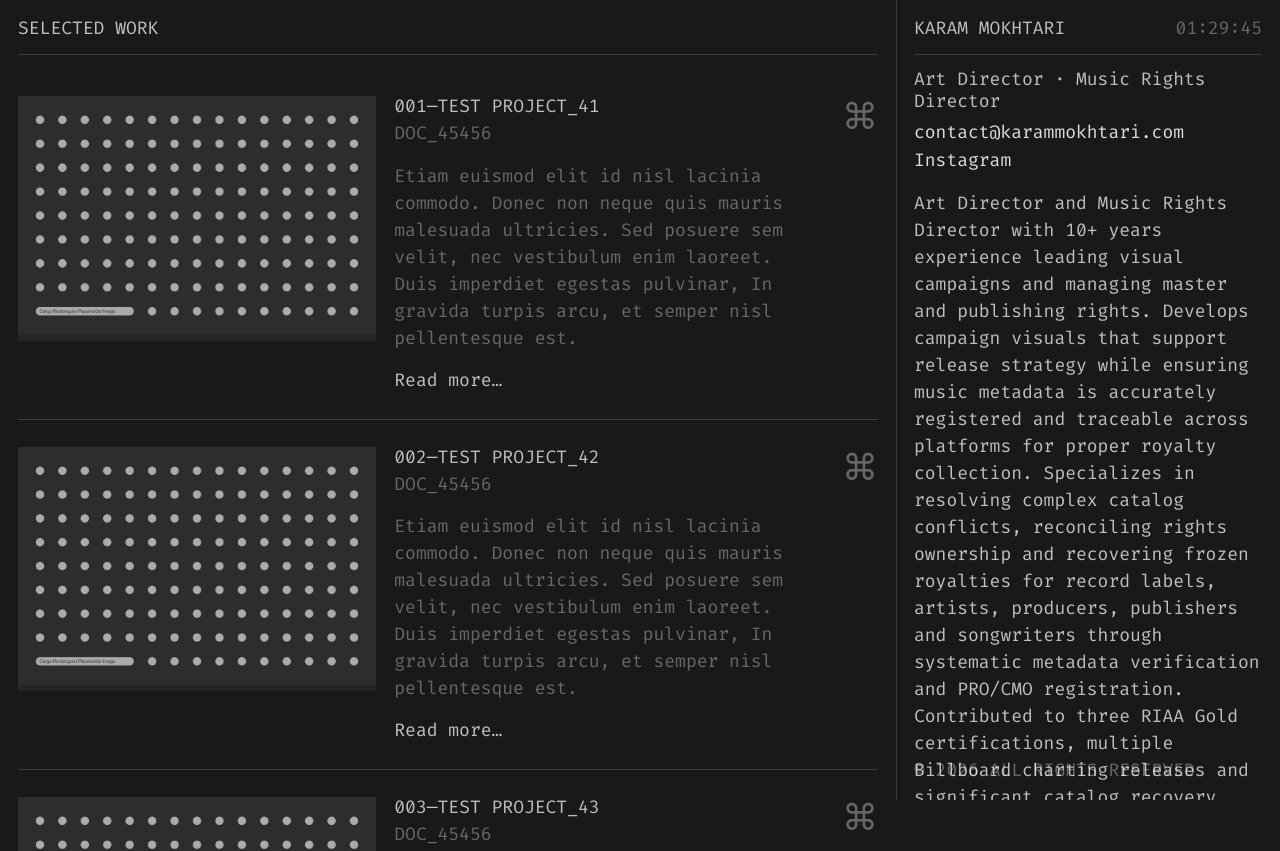
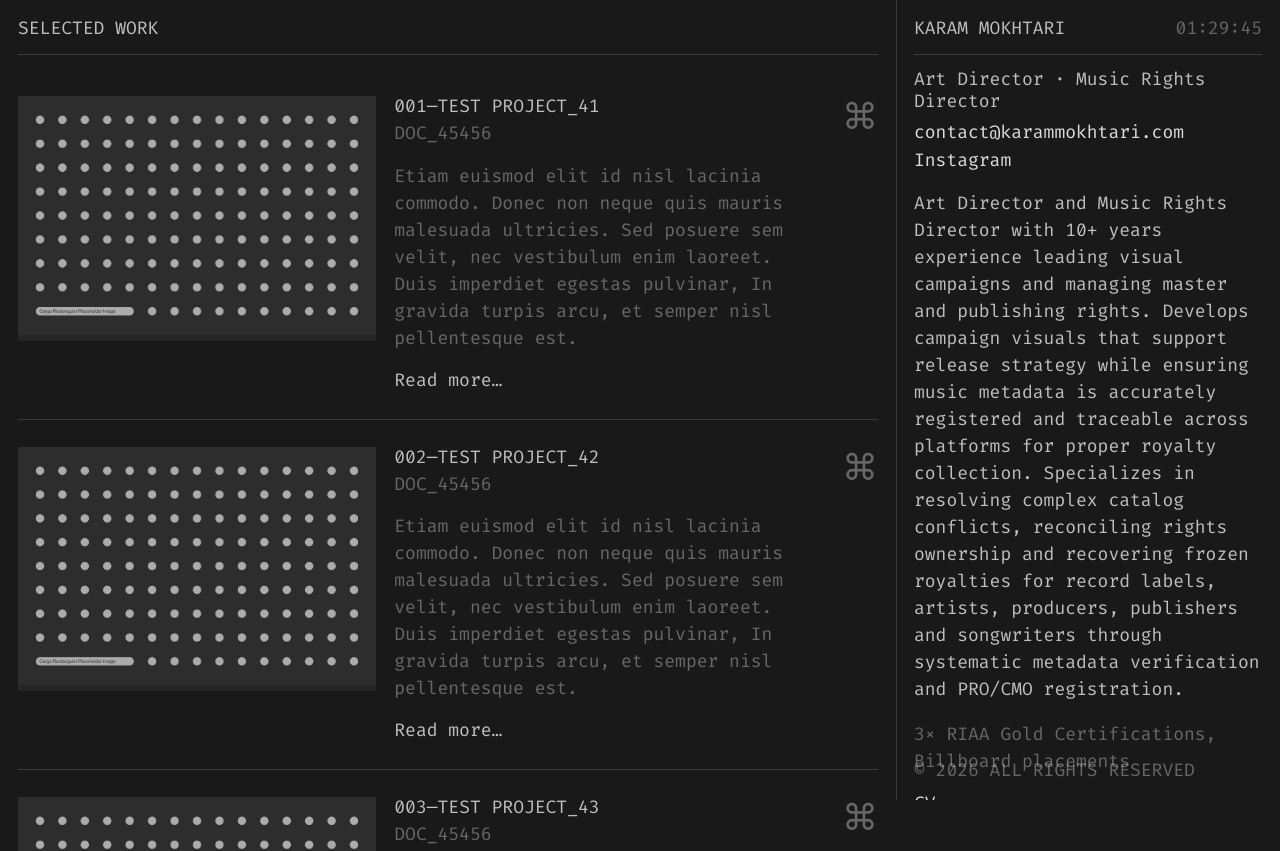
Before and after one commit to karammokhtari/portfolio, a React (Vite) app: page / in a window 1280 px wide. Shown: the top 851 px of the page. Built offline with nearby package versions, Linux system fonts and the light colour scheme.

Commit message:
Update metadata.js

```diff
--- a/src/data/metadata.js
+++ b/src/data/metadata.js
@@ -6,9 +6,7 @@ export const profileMetadata = {
     label: 'Instagram',
   },
   description: [
-    'Art Director and Music Rights Director with 10+ years experience leading visual campaigns and managing master and publishing rights. Develops campaign visuals that support release strategy while ensuring music metadata is accurately registered and traceable across platforms for proper royalty collection. Specializes in resolving complex catalog conflicts, reconciling rights ownership and recovering frozen royalties for record labels, artists, producers, publishers and songwriters through systematic metadata verification and PRO/CMO registration. Contributed to three RIAA Gold certifications, multiple Billboard charting releases and significant catalog recovery across DSPs, PROs and CMOs.',
-    '3× RIAA Gold Certifications',
-    'Billboard #1',
-    'Rolling Stone chart placements Artwork featured on Times Square campaign',
+    'Art Director and Music Rights Director with 10+ years experience leading visual campaigns and managing master and publishing rights. Develops campaign visuals that support release strategy while ensuring music metadata is accurately registered and traceable across platforms for proper royalty collection. Specializes in resolving complex catalog conflicts, reconciling rights ownership and recovering frozen royalties for record labels, artists, producers, publishers and songwriters through systematic metadata verification and PRO/CMO registration.',
+    '3× RIAA Gold Certifications, Billboard placements',
   ],
 }
```
